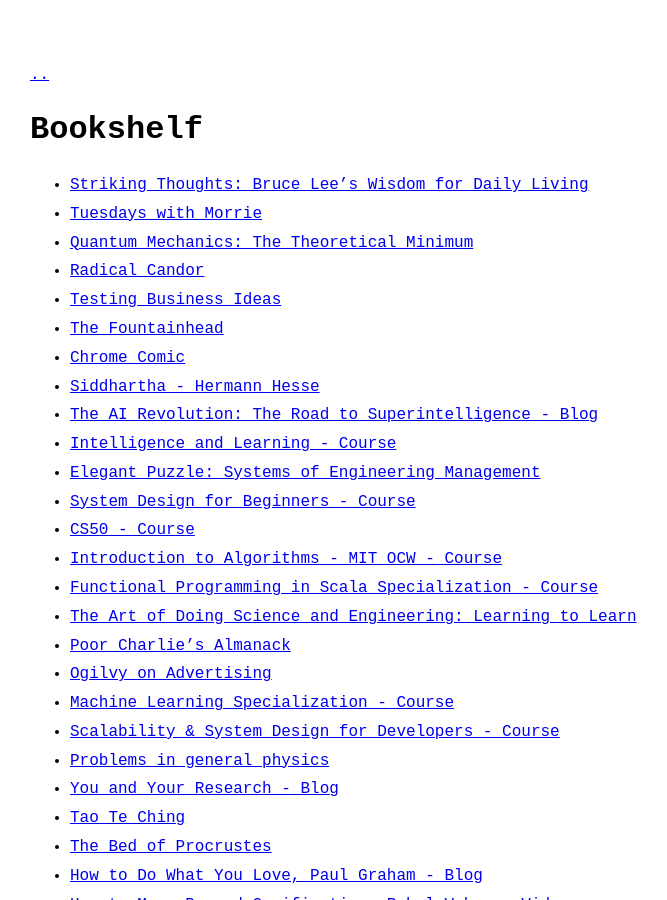
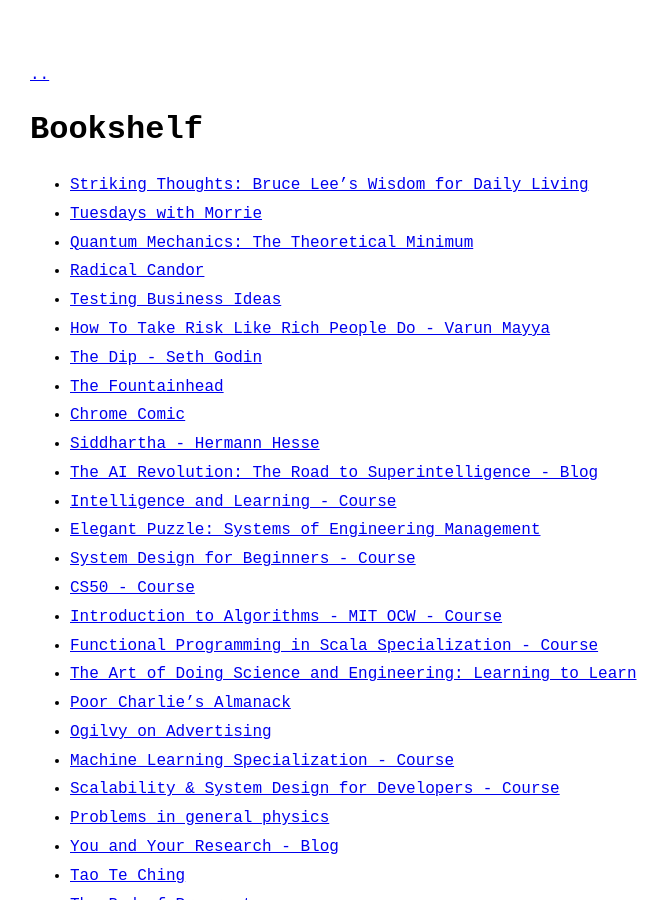
Before and after one commit to vishalvibes/vishalvibes.github.io, a Jekyll site: the page built from bookshelf.md, in a window 1280 px wide and 900 px high. Shown: the whole window, without its empty margins (290-957 px from the left). Built offline with Jekyll 4.4.1, drawn with Linux system fonts in a browser that asks for light colours.

Commit message:
Add new book recommendations to bookshelf.md

```diff
--- a/bookshelf.md
+++ b/bookshelf.md
@@ -12,6 +12,8 @@ permalink: /bookshelf
 - [Quantum Mechanics: The Theoretical Minimum](https://www.goodreads.com/el/book/show/18210750-quantum-mechanics)
 - [Radical Candor](https://www.goodreads.com/en/book/show/29939161)
 - [Testing Business Ideas](https://www.goodreads.com/en/book/show/44056365)
+- [How To Take Risk Like Rich People Do - Varun Mayya](https://www.youtube.com/watch?v=EWFn-RgxZ5M&list=PLSAVyiM48sqvzLBEbPqD8TZpfu5UyzO9t)
+- [The Dip - Seth Godin](https://goodreads.com/book/show/324748.The_Dip_A_Little_Book_That_Teaches_You_When_to_Quit__and_When_to_Stick_)
 - [The Fountainhead](https://www.goodreads.com/book/show/2122.The_Fountainhead)
 - [Chrome Comic](https://www.google.com/googlebooks/chrome/big_00.html)
 - [Siddhartha - Hermann Hesse](https://www.goodreads.com/book/show/52036.Siddhartha)
```
